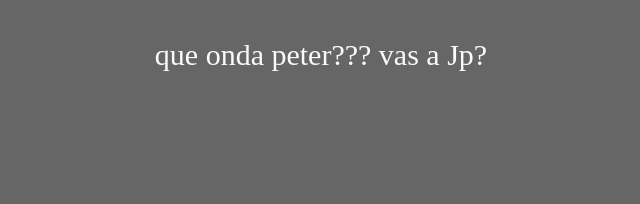
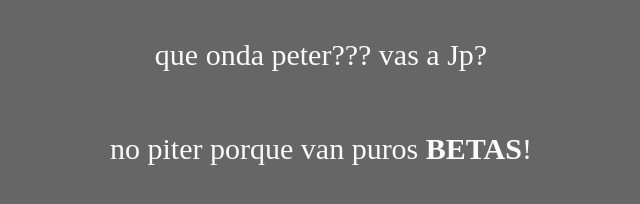
Before and after one commit to guilletDevok/xtreme, a plain HTML site: page index.html in a window 1280 px wide. Shown: the whole page, without its empty margins (319-959 px from the left). Drawn offline with Linux system fonts and the light colour scheme.

Commit message:
te respondo piteeer

```diff
--- a/index.html
+++ b/index.html
@@ -10,5 +10,7 @@
 <body>
     <p>que onda peter??? vas a Jp?</p>
 
+    <p> no piter porque van puros <b>BETAS</b>!</p>
+
 </body>
 </html>
```
